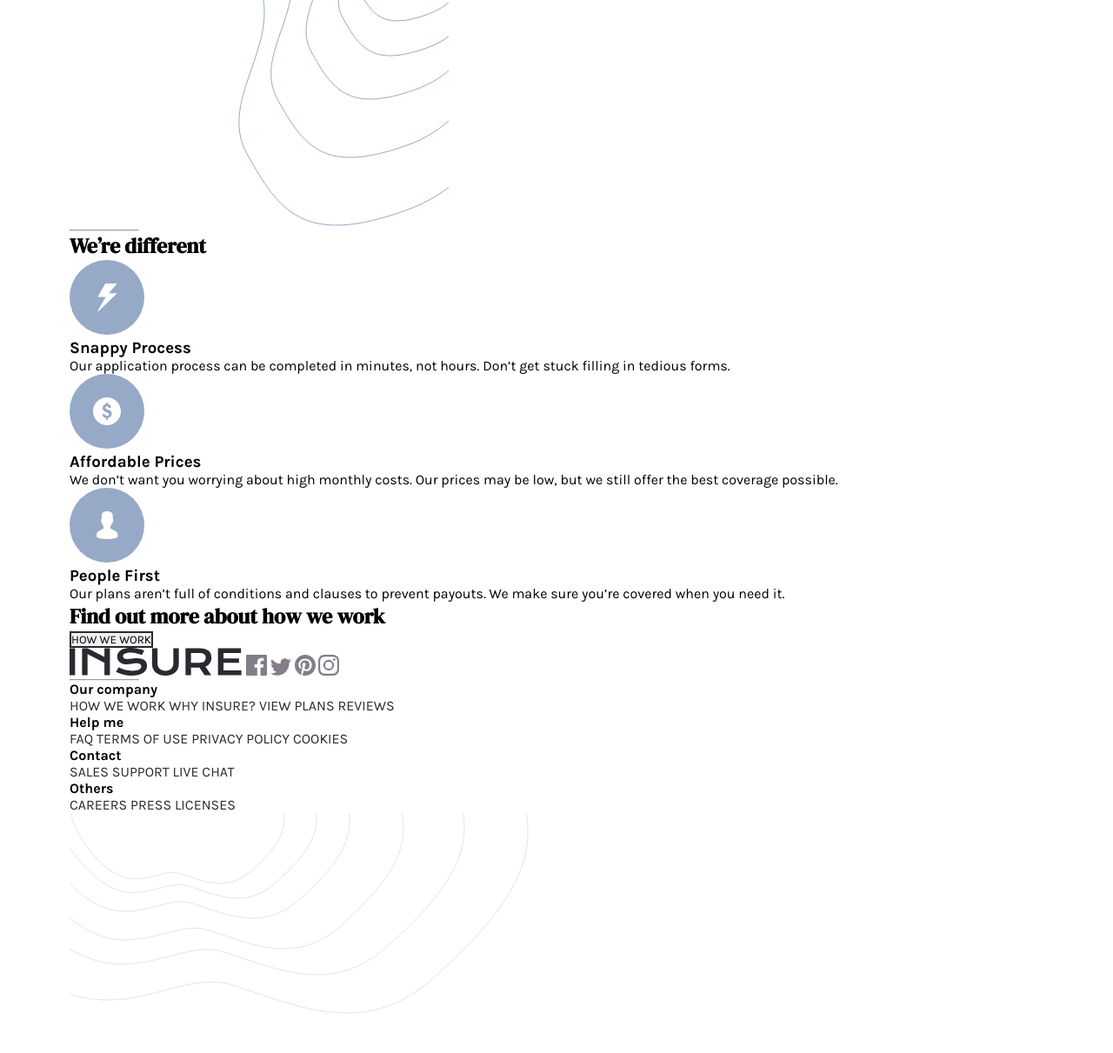
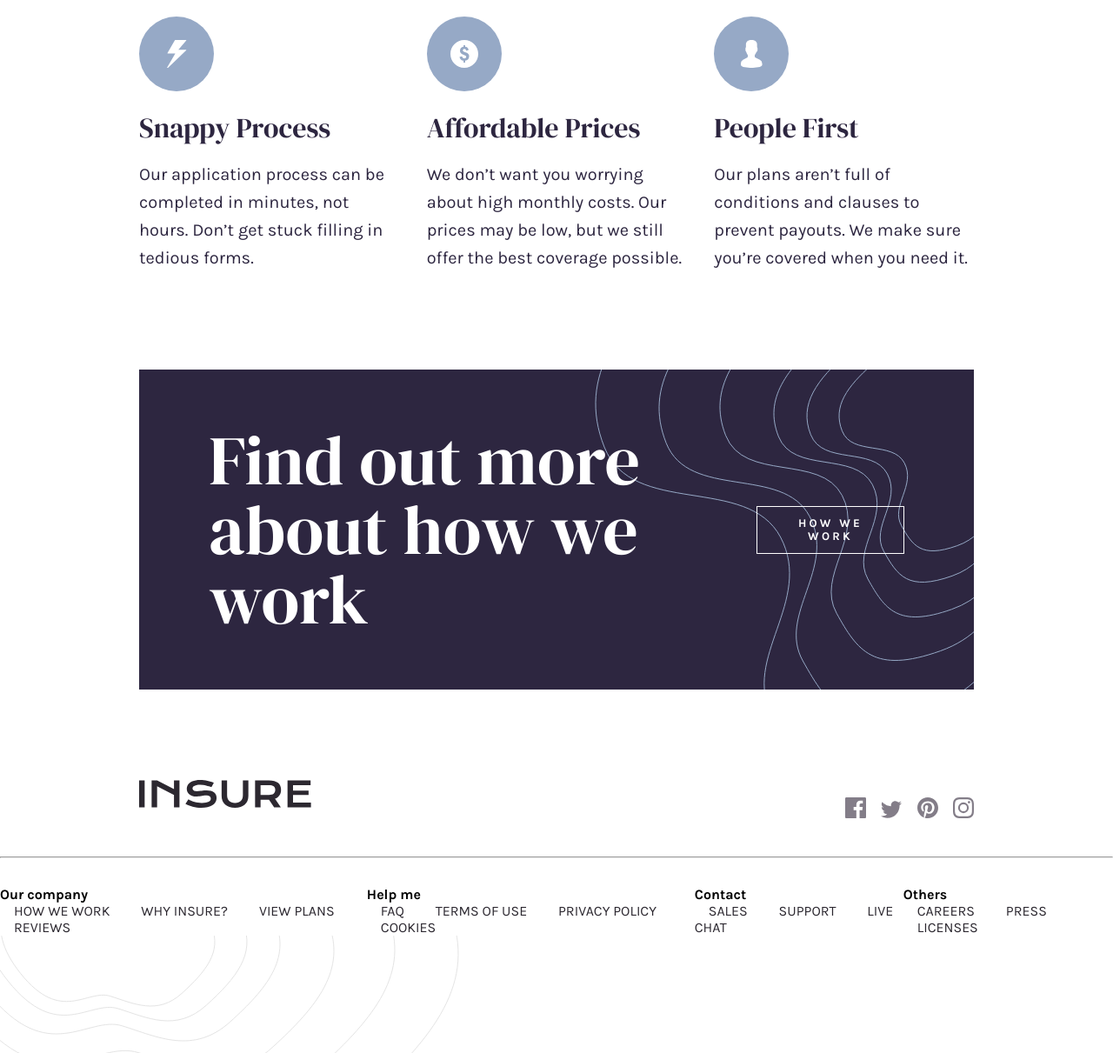
Before and after one commit to paupalazzesi/html-css-exercises, a plain HTML site: page insure-landing-page-master/index.html in a window 1280 px wide. Shown: the part 1160-2371 px from the top of the page at 87% size. Before the commit the page ends 2330 px from the top, so only its background shows below. Drawn offline with Linux system fonts and the light colour scheme.

Commit message:
general updates

```diff
--- a/insure-landing-page-master/index.html
+++ b/insure-landing-page-master/index.html
@@ -21,7 +21,7 @@
         <li><a href="#">we work</a></li>
         <li><a href="#">Blog</a></li>
         <li><a href="#">Account</a></li>
-        <li class="nav-button"><button href="#">View plans</button></li>
+        <li><button class="nav-button" href="#">View plans</button></li>
       </ul>
     </nav>
   </header>
@@ -29,7 +29,7 @@
   <main>
     <section class="hero">
 
-      <div>
+      <div class="hero-text">
 
       <hr>
 
@@ -44,11 +44,13 @@
       <button class="hero-button" href="#" type="button">View plans</button>
       </div>
 
-      <img src="images/image-intro-desktop.jpg" alt="happy family">
+      <div>
+      <img class="image-hero" src="images/image-intro-desktop.jpg" alt="happy family">
+      </div>
 
-      <img src="images/bg-pattern-intro-left-desktop.svg" alt="bg pattern" role="presentation">
+      <img class="pattern-left" src="images/bg-pattern-intro-left-desktop.svg" alt="bg pattern" role="presentation">
 
-      <img src="images/bg-pattern-intro-right-desktop.svg" alt="bg pattern" role="presentation">
+      <img class="pattern-right" src="images/bg-pattern-intro-right-desktop.svg" alt="bg pattern" role="presentation">
 
     </section>
 
@@ -58,6 +60,8 @@
 
       <h2 class="weare-heading">We’re different</h2>
 
+      <div class="weare-items">
+      <article>
       <img src="images/icon-snappy-process.svg" alt="people icon" role="presentation">
 
       <h3 class="weare-item-title">Snappy Process</h3>
@@ -66,7 +70,9 @@
         Our application process can be completed in minutes, not hours. Don’t get
         stuck filling in tedious forms.
       </p>
+      </article>
 
+      <article>
       <img src="images/icon-affordable-prices.svg" alt="people icon" role="presentation">
 
       <h3 class="weare-item-title">Affordable Prices</h3>
@@ -75,7 +81,9 @@
         We don’t want you worrying about high monthly costs. Our prices may be low,
         but we still offer the best coverage possible.
       </p>
+      </article>
 
+      <article>
       <img src="images/icon-people-first.svg" alt="people icon" role="presentation">
 
       <h3 class="weare-item-title">People First</h3>
@@ -84,10 +92,12 @@
         Our plans aren’t full of conditions and clauses to prevent payouts. We make
         sure you’re covered when you need it.
       </p>
+      </article>
+      </div>
     </section>
 
     <section class="cta">
-      <h2 class="cta-heading">Find out more about how we work</h2>
+      <h2 class="cta-heading">Find out more <br> about how we work</h2>
 
       <button class="cta-button">How we work</button>
     </section>
@@ -95,14 +105,19 @@
 
   <footer>
 
+    <div class="footer-heading">
+
     <img class="logo" src="images/logo.svg" alt="insure company logo">
 
+    <div>
     <img src="images/icon-facebook.svg" alt="icon-twitter">
     <img src="images/icon-twitter.svg" alt="icon-facebook">
     <img src="images/icon-pinterest.svg" alt="icon-pinterest">
     <img src="images/icon-instagram.svg" alt="icon-instagram">
+    </div>
+    </div>
 
-    <hr>
+    <hr class="footer-divider">
 
     <div class="footer-links">
 
--- a/insure-landing-page-master/style.css
+++ b/insure-landing-page-master/style.css
@@ -9,7 +9,7 @@
     --clr-neutral-text02: hsl(273, 4%, 51%);
     --clr-neutral-bg: hsl(0, 0%, 98%);
 
-    --fs-body: 16px;
+    --fs-body: 20px;
     --ff-headings: "DM Serif Display", serif;
     --fw-headings: 400;
     --ff-body: "Karla", sans-serif;
@@ -25,7 +25,6 @@
 }
 
 body {
-    margin-inline: 5rem;
     font-family: var(--ff-body);
 }
 
@@ -36,7 +35,7 @@ header {
     position: sticky;
     width: 100%;
     height: 5rem;
-
+    padding: 3rem 10rem;
 }
 
 .logo {
@@ -48,30 +47,164 @@ header {
     flex-direction: row;
     justify-content: space-between;
     list-style-type: none;
+    align-items: center;
 }
 
 a {
     text-decoration: none;
     text-transform: uppercase;
     color: var(--clr-neutral-section-gradient);
+    margin-inline: 1rem;
 }
 
 [class*="button"] {
     border: 2px solid var(--clr-neutral-section-gradient);
     text-transform: uppercase;
     font-family: var(--ff-body);
-
+    font-weight: var(--fw-body-bold);
+    background-color: transparent;
+    padding: .7rem 1.5rem;
+    letter-spacing: .2rem;
 }
 
 [class*="heading"] {
     font-family: var(--ff-headings);
+    font-size: 5rem;
+    color: white;
+    font-weight: var(--fw-headings);
+    line-height: 5rem;
+    margin-bottom: 2rem;
 }
 
+[class*="body"] {
+    font-size: var(--fs-body);
+    font-weight: var(--fw-body-regular);
+    color: white;
+    line-height: 2rem;
+    margin-bottom: 2rem;
+}
+
+
+/* HERO */
+
 .hero {
-    background-color: linear-gradient( var(--clr-bg-section), var(--clr-neutral-section-gradient));
+    background-color: var(--clr-bg-section);
+    padding: 5rem 10rem;
+    display: grid;
+    grid-template-columns: 1fr 1fr;
+    position: relative;
+
 }
 
 hr {
     color: var(--clr-neutral-bg);
-    width: 5rem;
+    width: 8rem;
+    margin-bottom: 2rem;
 }
+
+.hero-body {
+    max-width: 60ch;
+}
+
+.hero-button {
+    color: white;
+    border: solid 1px white;
+}
+
+.image-hero {
+    margin-bottom: -14rem;
+    object-fit: cover;
+    float: right;
+}
+
+.pattern-right {
+    position: absolute;
+    right: 0;
+    z-index: 1;
+}
+
+.pattern-left {
+    position: absolute;
+    left: 0;
+    bottom: -300px;
+}
+
+/* WE ARE */
+
+.weare {
+    padding: 5rem 10rem;
+    margin-top: 10rem;
+    color: var(--clr-bg-section);
+}
+
+.weare-heading {
+    color: var(--clr-bg-section);
+    margin-bottom: 4rem;
+}
+
+.weare-items {
+    display: grid;
+    grid-template-columns: 1fr 1fr 1fr;
+    gap: 2rem;
+}
+
+.weare img {
+    margin-bottom: 1rem;
+}
+
+.weare-item-title {
+    font-family: var(--ff-headings);
+    font-weight: var(--fw-headings);
+    font-size: 2rem;
+    margin-bottom: 1rem;
+}
+
+.weare-item-body {
+    color: var(--clr-bg-section)
+}
+
+/* CTA */
+
+.cta {
+    background-color: var(--clr-bg-section);
+    background-image: url(images/bg-pattern-intro-right-desktop.svg);
+    background-repeat: no-repeat;
+    background-position: right;
+    padding: 4rem 5rem;
+    margin: 0 10rem 5rem 10rem;
+    display: flex;
+    justify-content: space-between;
+    align-items: center;
+}
+
+.cta-button {
+    color: white;
+    border: solid 1px white
+}
+
+.cta-heading {
+    margin-bottom: 0;
+}
+
+/* FOOTER */
+
+.footer {
+    background-color: var(--clr-neutral-text02);
+    background-image: url(images/bg-pattern-footer-desktop.svg);
+}
+
+.footer-heading {
+    display: flex;
+    align-items: center;
+    justify-content: space-between;
+    padding-inline: 10rem;
+}
+
+.footer-divider {
+    width: 100%;
+
+}
+
+.footer-links {
+    display: flex;
+}
```
